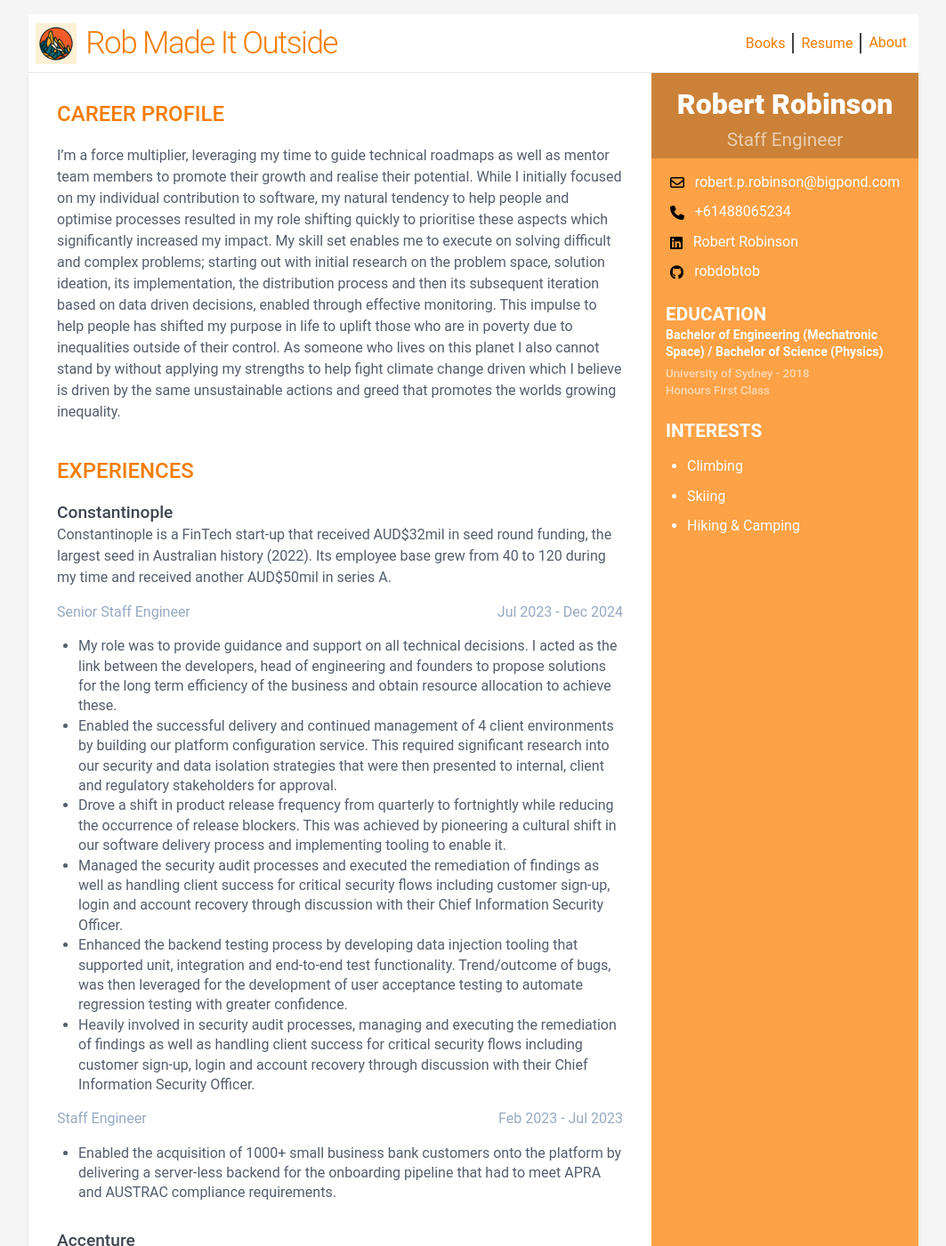
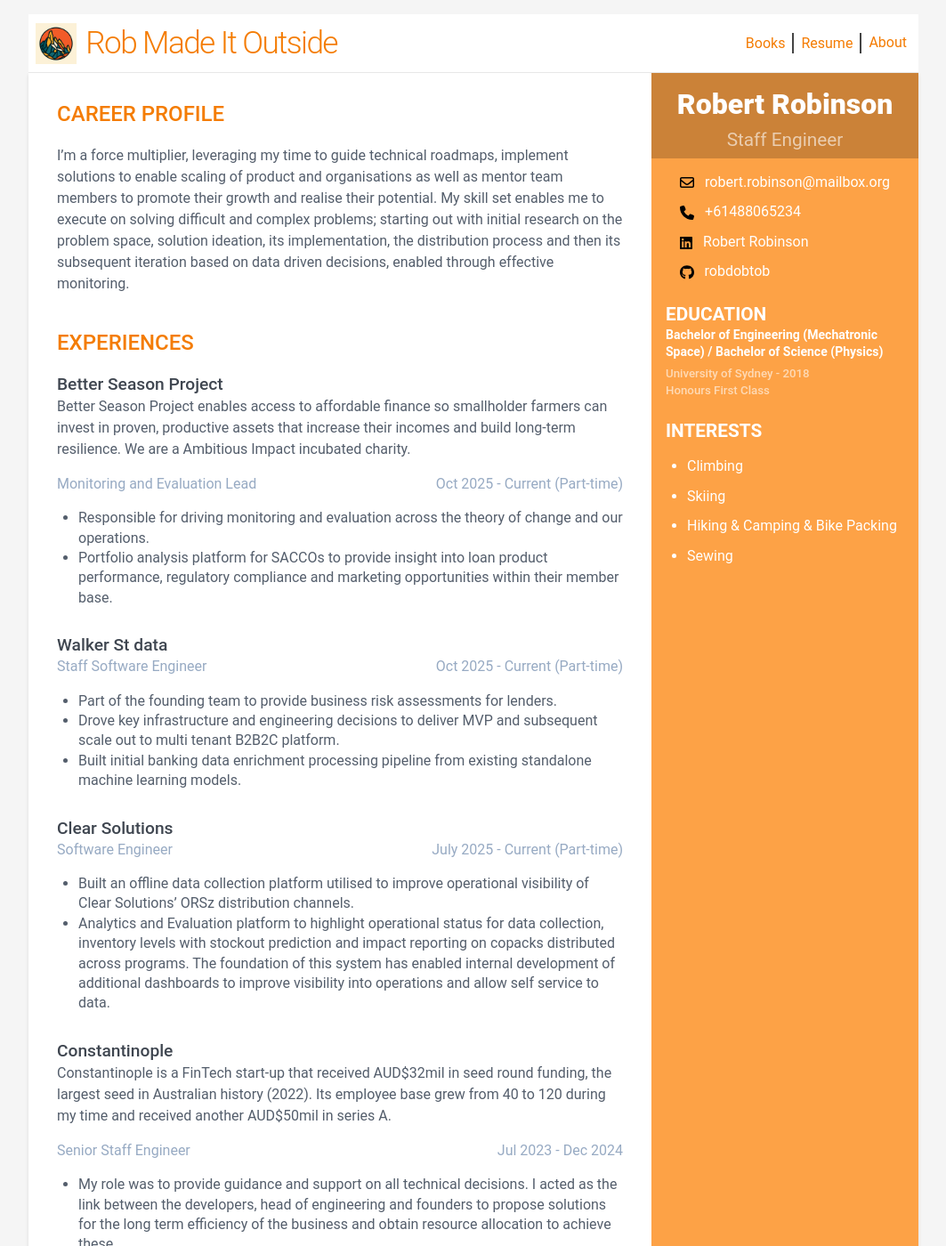
Before and after one commit to robdobtob/robmadeitoutside, a Jekyll site: the page built from resume.md, in a window 1280 px wide and 1400 px high. Shown: the whole window at 89% size, without its empty margins (108-1171 px from the left). Built offline with Jekyll 4.4.1, drawn with Linux system fonts in a browser that asks for light colours; some of the changed text lies outside the part shown.

Commit message:
update resume with bsp, cs, wsd. fix print

```diff
--- a/_data/resume.yml
+++ b/_data/resume.yml
@@ -12,7 +12,7 @@
   # avatar: profile.png #place a 100x100 picture inside /assets/images/ folder and provide the name of the file below
 
   # Sidebar links
-  email: robert.p.robinson@bigpond.com
+  email: robert.robinson@mailbox.org
   phone: "+61488065234"
   # timezone: America/Cancun # Enter your timezone, e.g., America/Havana, Africa/Casablanca, America/North_Dakota/Center
   # citizenship:
@@ -50,80 +50,104 @@
   interests:
     title: Interests
     info:
-    - item: Climbing
-    - item: Skiing
-    - item: Hiking & Camping
-
+      - item: Climbing
+      - item: Skiing
+      - item: Hiking & Camping & Bike Packing
+      - item: Sewing
 
 career-profile:
   title: Career Profile
   summary: |
-    I'm a force multiplier, leveraging my time to guide technical roadmaps as well as mentor team members to promote their growth and realise their potential.
-    While I initially focused on my individual contribution to software, my natural tendency to help people and optimise processes resulted in my role shifting quickly to prioritise these aspects which significantly increased my impact.
+    I'm a force multiplier, leveraging my time to guide technical roadmaps, implement solutions to enable scaling of product and organisations as well as mentor team members to promote their growth and realise their potential.
     My skill set enables me to execute on solving difficult and complex problems; starting out with initial research on the problem space, solution ideation, its implementation, the distribution process and then its subsequent iteration based on data driven decisions, enabled through effective monitoring.
-    This impulse to help people has shifted my purpose in life to uplift those who are in poverty due to inequalities outside of their control.
-    As someone who lives on this planet I also cannot stand by without applying my strengths to help fight climate change driven which I believe is driven by the same unsustainable actions and greed that promotes the worlds growing inequality.
 
 education:
   title: Education
   info:
-  - degree:
-      - Bachelor of Engineering (Mechatronic Space) / Bachelor of Science (Physics)
-    university: University of Sydney
-    time: 2018
-    result: Honours First Class
+    - degree:
+        - Bachelor of Engineering (Mechatronic Space) / Bachelor of Science (Physics)
+      university: University of Sydney
+      time: 2018
+      result: Honours First Class
 
 experiences:
   title: Experiences
   info:
-  - company: Constantinople
-    details: |
-      Constantinople is a FinTech start-up that received AUD$32mil in seed round funding, the largest seed in Australian history (2022).
-      Its employee base grew from 40 to 120 during my time and received another AUD$50mil in series A.
-    roles:
-      - title: Senior Staff Engineer
-        time: Jul 2023 - Dec 2024
-        details: |
-          - My role was to provide guidance and support on all technical decisions.
-          I acted as the link between the developers, head of engineering and founders to propose solutions for the long term efficiency of the business and obtain resource allocation to achieve these.
-          - Enabled the successful delivery and continued management of 4 client environments by building our platform configuration service.
-          This required significant research into our security and data isolation strategies that were then presented to internal, client and regulatory stakeholders for approval.
-          - Drove a shift in product release frequency from quarterly to fortnightly while reducing the occurrence of release blockers.
-          This was achieved by pioneering a cultural shift in our software delivery process and implementing tooling to enable it.
-          - Managed the security audit processes and executed the remediation of findings as well as handling client success for critical security flows including customer sign-up, login and account recovery through discussion with their Chief Information Security Officer.
-          - Enhanced the backend testing process by developing data injection tooling that supported unit, integration and end-to-end test functionality.
-          Trend/outcome of bugs, was then leveraged for the development of user acceptance testing to automate regression testing with greater confidence.
-          - Heavily involved in security audit processes, managing and executing the remediation of findings as well as handling client success for critical security flows including customer sign-up, login and account recovery through discussion with their Chief Information Security Officer.
+    - company: Better Season Project
+      details: |
+        Better Season Project enables access to affordable finance so smallholder farmers can invest in proven, productive assets that increase their incomes and build long-term resilience. We are a Ambitious Impact incubated charity.
+      roles:
+        - title: Monitoring and Evaluation Lead
+          time: Oct 2025 - Current (Part-time)
+          details: |
+            - Responsible for driving monitoring and evaluation across the theory of change and our operations.
+            - Portfolio analysis platform for SACCOs to provide insight into loan product performance, regulatory compliance and marketing opportunities within their member base.
 
-      - title: Staff Engineer
-        time: Feb 2023 - Jul 2023
-        details: |
-          - Enabled the acquisition of 1000+ small business bank customers onto the platform by delivering a server-less backend for the onboarding pipeline that had to meet APRA and AUSTRAC compliance requirements.
+    - company: Walker St data
+      roles:
+        - title: Staff Software Engineer
+          time: Oct 2025 - Current (Part-time)
+          details: |
+            - Part of the founding team to provide business risk assessments for lenders.
+            - Drove key infrastructure and engineering decisions to deliver MVP and subsequent scale out to multi tenant B2B2C platform.
+            - Built initial banking data enrichment processing pipeline from existing standalone machine learning models.
 
-  - company: Accenture
-    roles:
-      - title: Advanced App Engineering Manager
-        time: August 2018 - September 2022
-        details: |
-          - Promoted 3 times from specialist to manager.
-          - Lead product direction and backend development of a enterprise automation delivery platform redesign which has been deployed at 100+ clients.
-          Focussed on addressing issues with end user complexity of the product in order to improve the scalability of the product delivery.
-          - Shifted product release cadence from quarterly to monthly by improving CI/CD and overall development processes to scale application delivery.
-          - Mentored and performance managed 10 developers, all receiving promotions at one point.
-          - Scoped, developed and lead an automation monitoring platform to provide direct feedback to clients on the return of investment from our asset suite.
-          Pioneered a shift to an agile delivery process as part of this.
-          - Involved in client engagement and delivery of the same automation delivery platform to both internal and external client teams.
+    - company: Clear Solutions
+      roles:
+        - title: Software Engineer
+          time: July 2025 - Current (Part-time)
+          details: |
+            - Built an offline data collection platform utilised to improve operational visibility of Clear Solutions' ORSz distribution channels.
+            - Analytics and Evaluation platform to highlight operational status for data collection, inventory levels with stockout prediction and impact reporting on copacks distributed across programs. The foundation of this system has enabled internal development of additional dashboards to improve visibility into operations and allow self service to data.
 
-  - company: NDYLTK
-    hidden: true
-    roles:
-      - time: Nov 2016 - Apr 2017
-        title: Rail Systems Engineer
-        details: |
-          - Initially started out as a 3 month summer internship at a rail consultancy engineering firm where I was offered a more permanent part time role during University.
-          - Involved in system modelling, simulation and analysis of client's rail network to investigate validity of network upgrades based on current electrical infrastructure.
-          This was achieved using proprietary software as well VBA macros developed for modelling automation and data analysis that required reverse engineering database structures.
+    - company: Constantinople
+      details: |
+        Constantinople is a FinTech start-up that received AUD$32mil in seed round funding, the largest seed in Australian history (2022).
+        Its employee base grew from 40 to 120 during my time and received another AUD$50mil in series A.
+      roles:
+        - title: Senior Staff Engineer
+          time: Jul 2023 - Dec 2024
+          details: |
+            - My role was to provide guidance and support on all technical decisions.
+            I acted as the link between the developers, head of engineering and founders to propose solutions for the long term efficiency of the business and obtain resource allocation to achieve these.
+            - Enabled the successful delivery and continued management of 4 client environments.
+            This required significant research into our security and data isolation strategies that were then presented to internal, client and regulatory stakeholders for approval.
+            - Drove a shift in product release frequency from quarterly to fortnightly while reducing the occurrence of release blockers.
+            This was achieved by pioneering a cultural shift in our software delivery process and implementing tooling to enable it such as an improved testing harness and automation of user acceptance testing.
+            - Managed the security audit processes and executed the remediation of findings as well as handling client success for critical security flows including customer sign-up, login and account recovery through discussion with their Chief Information Security Officer.
 
+        - title: Staff Engineer
+          time: Feb 2023 - Jul 2023
+          details: |
+            - Enabled the acquisition of 1000+ small business bank customers onto the platform by delivering a server-less backend for the onboarding pipeline that had to meet APRA and AUSTRAC compliance requirements.
+
+    - company: Accenture
+      roles:
+        - title: Advanced App Engineering Manager
+          time: August 2018 - September 2022
+          details: |
+            - Promoted 3 times from specialist to manager.
+            - Lead product direction and backend development of a enterprise automation delivery platform redesign which has been deployed at 100+ clients.
+            Focussed on addressing issues with end user complexity of the product in order to improve the scalability of the product delivery.
+            - Shifted product release cadence from quarterly to monthly by improving CI/CD and overall development processes to scale application delivery.
+            - Mentored and performance managed 10 developers, all receiving promotions at one point.
+            - Scoped, developed and lead an automation monitoring platform to provide direct feedback to clients on the return of investment from our asset suite.
+            Pioneered a shift to an agile delivery process as part of this.
+            - Involved in client engagement and delivery of the same automation delivery platform to both internal and external client teams.
+
+    - company: NDYLTK
+      roles:
+        - time: Nov 2016 - Apr 2017
+          title: Rail Systems Engineer
+
+    - company: NDYLTK
+      hidden: true
+      roles:
+        - time: Nov 2016 - Apr 2017
+          title: Rail Systems Engineer
+          details: |
+            - Initially started out as a 3 month summer internship at a rail consultancy engineering firm where I was offered a more permanent part time role during University.
+            - Involved in system modelling, simulation and analysis of client's rail network to investigate validity of network upgrades based on current electrical infrastructure.
 
 ## TODO: Move this to the sidebar (resume-certifications)
 # certifications:
@@ -135,9 +159,17 @@
 achievements:
   title: Projects
   info:
+    - title: Vida Plena
+      subtitle: Volunteer project with Ambitious Impact charity.
+      time: Jul 2025
+      details: |
+        - Built survey reminders to increase the response rate of 3 and 6 month follow up surveys and reduce manual effort involved to achieve this.
+        - Automated meeting scheduling and reminder notifications for baseline and group therapy session initiation procedures, reducing costly no-shows.
+        - Automated digitisation of the per-session PHQ-9 mental health questionnaires to reduce facilitator overhead.
+
     - title: Pollinate Group
       subtitle: Co-Creator and Engineer of Last Mile Distribution App
-      time: 2021 - Current
+      time: 2021 - 2025
       details: |
         - Engaged with the Pollinate Group to develop a new customer sales management interface for the marginalised women they empower as entrepreneurs. Their impact space covers health, environmental and gender equality where they leverage microfinance and the gossip model to scale their reach and effectiveness.
         - The project has 200 monthly active users, accounts for 36% of all stock requests and has improved process efficiency for distribution and support by 10x for their users.
--- a/_sass/_print.scss
+++ b/_sass/_print.scss
@@ -1,6 +1,12 @@
 @media print {
    @page {
       size: A4;
+   }
+
+   * {
+      -webkit-print-color-adjust: exact;
+      print-color-adjust: exact;
+      color-adjust: exact;
    }
 
    body {
@@ -20,7 +26,7 @@
 
    .main-wrapper {
       -webkit-print-color-adjust: exact;
-      padding: 30px;
+      padding: 10px 30px 30px 30px;
    }
 
    .wrapper {
@@ -43,6 +49,24 @@
 
       .education-container {
          max-width: 50%;
+      }
+
+      .contact-container {
+         width: fit-content;
+         margin: auto;
+      }
+
+      .resume-contact-list {
+         display: grid;
+         grid-template-columns: repeat(2, auto);
+         width: fit-content;
+         margin: 0 auto;
+         column-gap: 1.5rem;
+         row-gap: .3rem;
+
+         li {
+            margin-bottom: 0;
+         }
       }
    }
 
```
